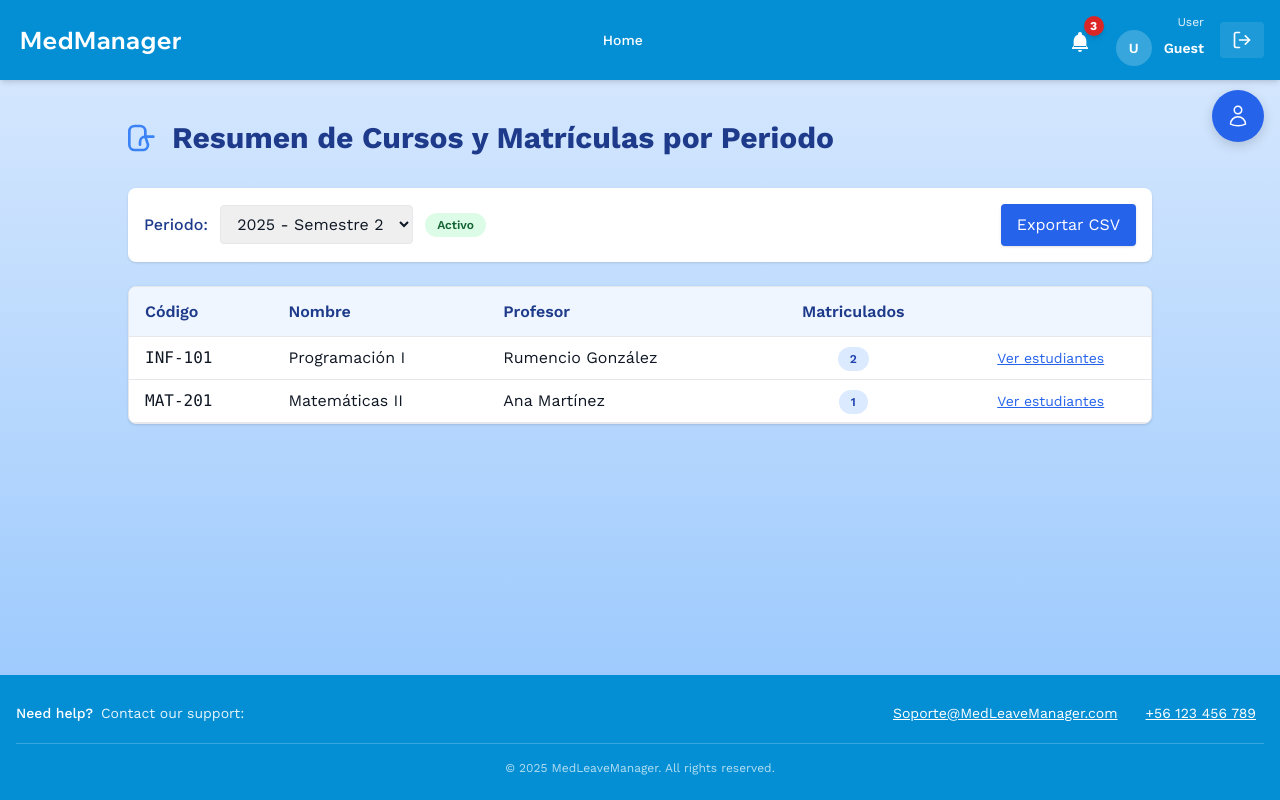
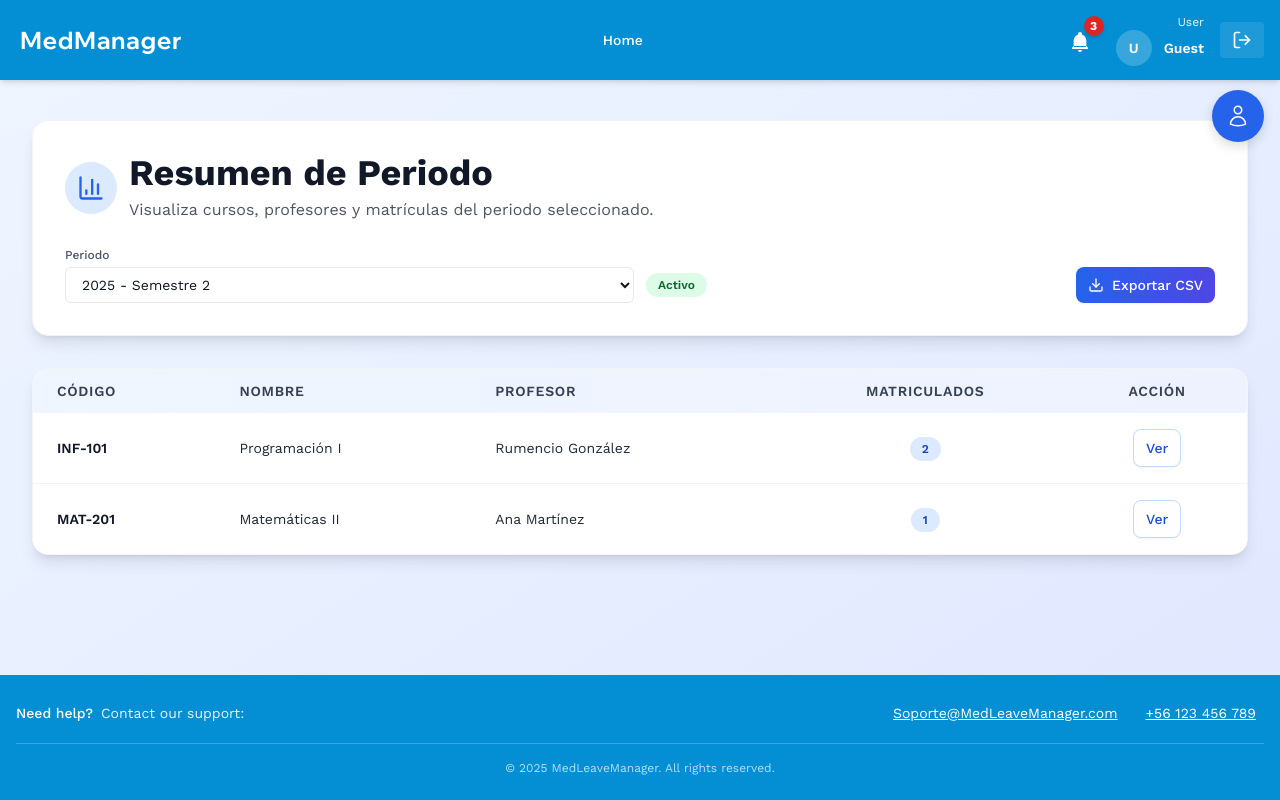
Before and after one commit to AlanCofre/Licencias_Gestion, a React (Vite) app in the folder frontend/: page /admin/periodo/resumen in a window 1280 px wide. Built offline with nearby package versions, Linux system fonts and the light colour scheme.

Commit message:
Arreglos en la página
Se hicieron cambios en ciertas páginas para que sean más acordes al estilo general de la página.

```diff
--- a/frontend/src/components/BannerSection.jsx
+++ b/frontend/src/components/BannerSection.jsx
@@ -70,7 +70,7 @@ const BannerSection = () => {
                   <div className="w-8 h-8 bg-orange-100 rounded-full flex items-center justify-center">
                     <BookOpen className="w-4 h-4 text-orange-600" strokeWidth={2} />
                   </div>
-                  <span>{t("i18n.admin.dashboard.courses", "Cursos")}</span>
+                  <span>{t("banner.btnCursos", "Cursos")}</span>
                 </div>
                 <svg className="w-4 h-4 text-gray-400" fill="none" stroke="currentColor" viewBox="0 0 24 24">
                   <path strokeLinecap="round" strokeLinejoin="round" strokeWidth={2} d="M9 5l7 7-7 7" />
@@ -85,7 +85,7 @@ const BannerSection = () => {
                   <div className="w-8 h-8 bg-green-100 rounded-full flex items-center justify-center">
                     <UsersRound className="w-4 h-4 text-green-600" strokeWidth={2} />
                   </div>
-                  <span>{t("i18n.admin.dashboard.enrollments", "Matrículas")}</span>
+                  <span>{t("banner.enrollments", "Matrículas")}</span>
                 </div>
                 <svg className="w-4 h-4 text-gray-400" fill="none" stroke="currentColor" viewBox="0 0 24 24">
                   <path strokeLinecap="round" strokeLinejoin="round" strokeWidth={2} d="M9 5l7 7-7 7" />
@@ -100,7 +100,7 @@ const BannerSection = () => {
                   <div className="w-8 h-8 bg-teal-100 rounded-full flex items-center justify-center">
                     <CalendarRange className="w-4 h-4 text-teal-600" strokeWidth={2} />
                   </div>
-                  <span>Periodos</span>
+                  <span>{t("banner.btnPeriodos", "Periodos")}</span>
                 </div>
                 <svg className="w-4 h-4 text-gray-400" fill="none" stroke="currentColor" viewBox="0 0 24 24">
                   <path strokeLinecap="round" strokeLinejoin="round" strokeWidth={2} d="M9 5l7 7-7 7" />
@@ -115,7 +115,7 @@ const BannerSection = () => {
                   <div className="w-8 h-8 bg-amber-100 rounded-full flex items-center justify-center">
                     <PieChart className="w-4 h-4 text-amber-600" strokeWidth={2} />
                   </div>
-                  <span>{t("i18n.admin.dashboard.summary", "Tablero")}</span>
+                  <span>{t("banner.btnTablero", "Tablero")}</span>
                 </div>
                 <svg className="w-4 h-4 text-gray-400" fill="none" stroke="currentColor" viewBox="0 0 24 24">
                   <path strokeLinecap="round" strokeLinejoin="round" strokeWidth={2} d="M9 5l7 7-7 7" />
@@ -126,13 +126,13 @@ const BannerSection = () => {
         ) : isProfessor ? (
           <>
             {/* Cursos (Profesor) */}
-            <Link to="/" className="inline-flex no-underline">
+            <Link to="/profesor/licencias" className="inline-flex no-underline">
               <button className="bg-white text-gray-700 px-6 py-3 min-w-[260px] rounded-lg shadow-lg hover:shadow-xl transition-all duration-200 flex items-center justify-between font-sans font-medium">
                 <div className="flex items-center gap-3">
                   <div className="w-8 h-8 bg-orange-100 rounded-full flex items-center justify-center">
                     <GraduationCap className="w-4 h-4 text-orange-500" strokeWidth={2} />
                   </div>
-                  <span>{t("banner.prof.courses", "Cursos")}</span>
+                  <span>{t("banner.btnAlumnos", "Alumnos")}</span>
                 </div>
                 <svg className="w-4 h-4 text-gray-400" fill="none" stroke="currentColor" viewBox="0 0 24 24">
                   <path strokeLinecap="round" strokeLinejoin="round" strokeWidth={2} d="M9 5l7 7-7 7" />
@@ -147,7 +147,7 @@ const BannerSection = () => {
                   <div className="w-8 h-8 bg-green-100 rounded-full flex items-center justify-center">
                     <CalendarCheck className="w-4 h-4 text-green-600" strokeWidth={2} />
                   </div>
-                  <span>{t("banner.prof.academicRegularity", "Regularidad académica")}</span>
+                  <span>{t("banner.btnRegularidad", "Regularidad académica")}</span>
                 </div>
                 <svg className="w-4 h-4 text-gray-400" fill="none" stroke="currentColor" viewBox="0 0 24 24">
                   <path strokeLinecap="round" strokeLinejoin="round" strokeWidth={2} d="M9 5l7 7-7 7" />
@@ -237,7 +237,7 @@ const BannerSection = () => {
                   <div className="w-8 h-8 bg-purple-100 rounded-full flex items-center justify-center">
                     <UsersRound className="w-4 h-4 text-purple-600" strokeWidth={2} />
                   </div>
-                  <span>Mis Matrículas</span>
+                  <span>{t("banner.btnMatriculas", "Matrículas")}</span>
                 </div>
                 <svg className="w-4 h-4 text-gray-400" fill="none" stroke="currentColor" viewBox="0 0 24 24">
                   <path strokeLinecap="round" strokeLinejoin="round" strokeWidth={2} d="M9 5l7 7-7 7" />
--- a/frontend/src/i18.js
+++ b/frontend/src/i18.js
@@ -96,6 +96,12 @@ const resources = {
         btnHistory: "Historial",
         btnResults: "Verificar Resultados",
         btnMatriculas: "Mis Matrículas",
+        enrollments: "Matrículas",
+        btnRegularidad: "Regularidad académica",
+        btnAlumnos: "Alumnos",
+        btnTablero: "Tablero",
+        btnPeriodos: "Periodos",
+        btnCursos: "Cursos",
       },
 
       // 🧩 Footer
@@ -683,6 +689,12 @@ const resources = {
         btnHistory: "History",
         btnResults: "Check Results",
         btnMatriculas: "My Enrollments",
+        enrollments: "Enrollments",
+        btnRegularidad: "Academic Regularity",
+        btnAlumnos: "Students",
+        btnTablero: "Dashboard",
+        btnPeriodos: "Periods",
+        btnCursos: "Courses",
       },
 
       // 🧩 Footer
--- a/frontend/src/pages/AdminResumenPeriodo.jsx
+++ b/frontend/src/pages/AdminResumenPeriodo.jsx
@@ -1,7 +1,8 @@
 import React, { useEffect, useState } from "react";
 import Navbar from "../components/Navbar";
 import Footer from "../components/Footer";
-import LoadingSpinner from "../components/LoadingSpinner";
+import { BarChart3, Download, Filter } from "lucide-react";
+import { useTranslation } from "react-i18next";
 
 // MOCKS para frontend (puedes reemplazar por fetch real, ver comentarios abajo)
 const mockPeriodos = [
@@ -38,6 +39,7 @@ const mockCursos = {
 };
 
 export default function AdminResumenPeriodo() {
+  const { t } = useTranslation();
   const [periodos, setPeriodos] = useState([]);
   const [periodoSel, setPeriodoSel] = useState("");
   const [cursos, setCursos] = useState([]);
@@ -83,43 +85,43 @@ export default function AdminResumenPeriodo() {
     URL.revokeObjectURL(url);
   };
 
-  if (loading && periodos.length === 0) {
   return (
-      <div className="min-h-screen flex items-center justify-center bg-gradient-to-b from-blue-50 to-blue-100 dark:bg-app dark:bg-none">
-        <LoadingSpinner size="large" text="Cargando resumen de períodos..." />
+    <div className="min-h-screen flex flex-col bg-gradient-to-br from-blue-50 to-indigo-100 dark:bg-app dark:bg-none">
+      <Navbar />
+      <main className="flex-1 w-full">
+        <div className="container mx-auto px-4 sm:px-6 lg:px-8 py-10 max-w-7xl">
+          {/* Header Section */}
+          <div className="mb-8">
+            <div className="bg-white rounded-2xl shadow-lg p-6 md:p-8 border border-gray-100">
+              <div className="flex items-center gap-3 mb-6">
+                <div className="bg-blue-100 p-3 rounded-full">
+                  <BarChart3 className="h-7 w-7 text-blue-600" />
                 </div>
-    );
-  }
+                <div>
+                  <h1 className="text-3xl md:text-4xl font-bold text-gray-900">
+                    Resumen de Periodo
+                  </h1>
+                  <p className="text-gray-600 mt-1">
+                    Visualiza cursos, profesores y matrículas del periodo
+                    seleccionado.
+                  </p>
+                </div>
+              </div>
 
-  return (
-    <div className="min-h-screen flex flex-col bg-gradient-to-b from-blue-100 to-blue-300 dark:bg-app dark:bg-none">
-      <Navbar />
-      <main className="flex-1 container mx-auto px-4 py-10">
-        <div className="max-w-5xl mx-auto">
-          <h1 className="text-3xl font-extrabold mb-8 text-blue-900 dark:text-blue-200 flex items-center gap-3">
-            <svg
-              className="w-8 h-8 text-blue-500"
-              fill="none"
-              stroke="currentColor"
-              strokeWidth={2}
-              viewBox="0 0 24 24"
+              {/* Filtros */}
+              <div className="grid grid-cols-12 gap-3 items-end">
+                <div className="col-span-12 md:col-span-6">
+                  <label
+                    htmlFor="periodo"
+                    className="block text-xs font-medium text-gray-600 mb-1"
                   >
-              <path
-                strokeLinecap="round"
-                strokeLinejoin="round"
-                d="M9 17v-2a4 4 0 014-4h6m-6 0V7a4 4 0 00-4-4H5a4 4 0 00-4 4v10a4 4 0 004 4h6a4 4 0 004-4z"
-              />
-            </svg>
-            Resumen de Cursos y Matrículas por Periodo
-          </h1>
-          <div className="mb-6 flex flex-col sm:flex-row sm:items-center gap-3 bg-white dark:bg-surface rounded-lg shadow p-4">
-            <label className="font-medium text-blue-900 dark:text-blue-200">
-              Periodo:
+                    Periodo
                   </label>
                   <select
+                    id="periodo"
                     value={periodoSel}
                     onChange={(e) => setPeriodoSel(e.target.value)}
-              className="border rounded px-3 py-2 focus:ring-2 focus:ring-blue-400"
+                    className="w-full border border-gray-200 bg-white px-3 py-2 rounded-md text-sm focus:outline-none focus:ring-2 focus:ring-[#048FD4]"
                     disabled={loading || periodos.length === 0}
                   >
                     {periodos.map((p) => (
@@ -128,7 +130,10 @@ export default function AdminResumenPeriodo() {
                       </option>
                     ))}
                   </select>
-            {/* Badge fuera del select */}
+                </div>
+
+                <div className="col-span-12 md:col-span-6">
+                  <div className="flex items-center justify-between gap-2">
                     {periodos.find((p) => p.id === periodoSel && p.activo) && (
                       <span className="inline-block bg-green-100 text-green-800 dark:bg-green-900/40 dark:text-green-300 rounded-full px-3 py-1 text-xs font-semibold">
                         Activo
@@ -136,81 +141,112 @@ export default function AdminResumenPeriodo() {
                     )}
                     <button
                       onClick={exportarCSV}
-              className="ml-auto px-4 py-2 bg-blue-600 text-white rounded shadow hover:bg-blue-700 transition"
+                      className="inline-flex items-center gap-2 px-3 py-2 bg-gradient-to-r from-blue-600 to-indigo-600 text-white text-sm font-medium rounded-lg hover:from-blue-700 hover:to-indigo-700 transition-all shadow-sm"
                       disabled={loading || cursos.length === 0}
                     >
+                      <Download className="h-4 w-4" />
                       Exportar CSV
                     </button>
                   </div>
+                </div>
+              </div>
+            </div>
+          </div>
 
+          {/* Error State */}
           {error && (
-            <div className="bg-red-50 border border-red-200 rounded-lg p-4 text-red-800 text-center mb-4 shadow">
+            <div className="mb-6 bg-red-50 border border-red-200 rounded-lg p-4 text-red-800 text-center shadow-sm">
               {error}
             </div>
           )}
 
+          {/* Loading State */}
           {loading ? (
-            <div className="bg-white dark:bg-surface rounded-lg p-8 text-center text-gray-500 animate-pulse shadow">
+            <div className="bg-white rounded-2xl shadow-lg border border-gray-100 p-8">
+              <div className="flex items-center justify-center py-16 text-gray-600">
+                <div className="animate-spin rounded-full h-8 w-8 border-b-2 border-blue-600 mr-3"></div>
                 Cargando cursos...
               </div>
+            </div>
           ) : cursos.length === 0 ? (
-            <div className="bg-white dark:bg-surface rounded-lg p-8 text-center text-gray-500 shadow">
+            <div className="bg-white rounded-2xl shadow-lg border border-gray-100">
+              <div className="text-center text-gray-500 text-sm py-16">
                 No hay cursos para este periodo.
               </div>
+            </div>
           ) : (
-            <div className="bg-white dark:bg-surface rounded-lg border dark:border-app overflow-x-auto shadow">
-              <table className="min-w-full">
-                <thead>
-                  <tr className="border-b dark:border-app bg-blue-50 dark:bg-app/30">
-                    <th className="py-3 px-4 text-left text-blue-900 dark:text-blue-200 font-semibold">
+            <div className="bg-white rounded-2xl shadow-lg border border-gray-100 overflow-hidden">
+              <div className="overflow-x-auto">
+                <table className="w-full">
+                  <thead className="bg-gradient-to-r from-blue-50 to-indigo-50">
+                    <tr>
+                      <th className="px-6 py-3 text-left text-sm font-semibold text-gray-700 uppercase tracking-wider">
                         Código
                       </th>
-                    <th className="py-3 px-4 text-left text-blue-900 dark:text-blue-200 font-semibold">
+                      <th className="px-6 py-3 text-left text-sm font-semibold text-gray-700 uppercase tracking-wider">
                         Nombre
                       </th>
-                    <th className="py-3 px-4 text-left text-blue-900 dark:text-blue-200 font-semibold">
+                      <th className="px-6 py-3 text-left text-sm font-semibold text-gray-700 uppercase tracking-wider">
                         Profesor
                       </th>
-                    <th className="py-3 px-4 text-center text-blue-900 dark:text-blue-200 font-semibold">
+                      <th className="px-6 py-3 text-center text-sm font-semibold text-gray-700 uppercase tracking-wider">
                         Matriculados
                       </th>
-                    <th className="py-3 px-4"></th>
+                      <th className="px-6 py-3 text-center text-sm font-semibold text-gray-700 uppercase tracking-wider">
+                        Acción
+                      </th>
                     </tr>
                   </thead>
-                <tbody>
+                  <tbody className="bg-white divide-y divide-gray-100">
                     {cursos.map((curso, idx) => (
                       <React.Fragment key={curso.codigo}>
-                      <tr className="border-b dark:border-app hover:bg-blue-50/60 dark:hover:bg-app/20 transition">
-                        <td className="py-2 px-4 font-mono">{curso.codigo}</td>
-                        <td className="py-2 px-4">{curso.nombre}</td>
-                        <td className="py-2 px-4">{curso.profesor}</td>
-                        <td className="py-2 px-4 text-center">
-                          <span className="inline-block bg-blue-100 text-blue-800 dark:bg-blue-900/30 dark:text-blue-300 rounded-full px-3 py-1 text-xs font-semibold">
+                        <tr className="hover:bg-blue-50 transition-colors">
+                          <td className="px-6 py-4 text-sm font-semibold text-gray-900">
+                            {curso.codigo}
+                          </td>
+                          <td className="px-6 py-4 text-sm text-gray-800">
+                            {curso.nombre}
+                          </td>
+                          <td className="px-6 py-4 text-sm text-gray-800">
+                            {curso.profesor}
+                          </td>
+                          <td className="px-6 py-4 text-center">
+                            <span className="inline-block bg-blue-100 text-blue-800 rounded-full px-3 py-1 text-xs font-semibold">
                               {curso.matriculados.length}
                             </span>
                           </td>
-                        <td className="py-2 px-4 text-center">
+                          <td className="px-6 py-4 text-center">
                             <button
-                            className="text-blue-600 underline text-sm hover:text-blue-800"
                               onClick={() =>
                                 setExpanded((prev) => ({
                                   ...prev,
                                   [idx]: !prev[idx],
                                 }))
                               }
+                              className="inline-flex items-center gap-2 px-3 py-2 bg-white hover:bg-blue-50 text-blue-700 text-sm font-medium rounded-lg border border-blue-200 transition-all shadow-sm"
                             >
-                            {expanded[idx] ? "Ocultar" : "Ver estudiantes"}
+                              {expanded[idx] ? "Ocultar" : "Ver"}
                             </button>
                           </td>
                         </tr>
                         {expanded[idx] && (
-                        <tr>
-                          <td colSpan={5} className="bg-blue-50 dark:bg-app/40 px-6 py-3">
-                            <ul className="list-disc ml-6 text-blue-900 dark:text-blue-100">
+                          <tr className="bg-blue-50/50">
+                            <td colSpan={5} className="px-6 py-4">
+                              <div className="space-y-2">
+                                <p className="text-xs font-semibold text-gray-600 uppercase tracking-wider">
+                                  Estudiantes matriculados
+                                </p>
+                                <ul className="grid grid-cols-1 md:grid-cols-2 lg:grid-cols-3 gap-2">
                                   {curso.matriculados.map((est, i) => (
-                                <li key={i}>{est.nombre}</li>
+                                    <li
+                                      key={i}
+                                      className="text-sm text-gray-700 bg-white rounded px-3 py-2 border border-gray-100"
+                                    >
+                                      {est.nombre}
+                                    </li>
                                   ))}
                                 </ul>
+                              </div>
                             </td>
                           </tr>
                         )}
@@ -219,6 +255,7 @@ export default function AdminResumenPeriodo() {
                   </tbody>
                 </table>
               </div>
+            </div>
           )}
         </div>
       </main>
--- a/frontend/src/pages/Cursos.jsx
+++ b/frontend/src/pages/Cursos.jsx
@@ -803,6 +803,7 @@ export default function AdminCursos() {
       </main>
 
       <Toast toast={toast} onClose={() => setToast(null)} />
+
       <Footer />
     </div>
   );
--- a/frontend/src/pages/PeriodoActivo.jsx
+++ b/frontend/src/pages/PeriodoActivo.jsx
@@ -189,7 +189,7 @@ export default function AdminPeriodos() {
   }
 
   return (
-    <div className="min-h-screen flex flex-col bg-gradient-to-b from-blue-100 to-blue-300 dark:bg-app dark:bg-none w-full overflow-x-hidden">
+    <div className="min-h-screen flex flex-col bg-gradient-to-b from-blue-50 to-blue-100 dark:bg-app dark:bg-none w-full overflow-x-hidden">
       <Navbar />
       <main className="flex-1 w-full">
         <div className="container mx-auto px-4 sm:px-6 lg:px-8 py-10 max-w-6xl">
--- a/frontend/src/pages/ProfeLicencias.jsx
+++ b/frontend/src/pages/ProfeLicencias.jsx
@@ -242,7 +242,7 @@ export default function ProfeLicencias() {
                   <Clock className="h-7 w-7 text-blue-600" />
                 </div>
                 <div className="flex-1">
-                  <h1 className="text-2xl font-bold text-gray-900">Licencias — Mis cursos</h1>
+                  <h1 className="text-2xl font-bold text-gray-900">Licencias — Mis Alumnos</h1>
                   <p className="text-gray-600 mt-1">Filtra la bandeja para localizar rápidamente licencias.</p>
                 </div>
 
--- a/frontend/src/pages/ProfeRegularidad.jsx
+++ b/frontend/src/pages/ProfeRegularidad.jsx
@@ -170,18 +170,31 @@ export default function ProfesorRegularidad() {
 
         <div className="bg-white dark:bg-surface rounded-2xl shadow overflow-hidden">
           <table className="w-full">
-            <thead className="bg-gray-50 dark:bg-app/40">
+            <thead className="bg-gradient-to-r from-blue-50 to-indigo-50">
               <tr>
-                <th className="text-left px-6 py-3 dark:text-blue-200">Estudiante</th>
-                <th className="text-left px-6 py-3 dark:text-blue-200">Ramo</th>
-                <th className="text-left px-6 py-3 dark:text-blue-200">Última subida</th>
-                <th className="text-left px-6 py-3 dark:text-blue-200">Licencias (30d)</th>
-                <th className="text-left px-6 py-3 dark:text-blue-200">Faltas estimadas</th>
-                <th className="text-left px-6 py-3 w-32 dark:text-blue-200">Estado</th>
-                <th className="px-6 py-3 text-center dark:text-blue-200">Acción</th>
+                <th className="px-6 py-3 text-left text-sm font-semibold text-gray-700 dark:text-blue-200 uppercase tracking-wider">
+                  Estudiante
+                </th>
+                <th className="px-6 py-3 text-left text-sm font-semibold text-gray-700 dark:text-blue-200 uppercase tracking-wider">
+                  Ramo
+                </th>
+                <th className="px-6 py-3 text-left text-sm font-semibold text-gray-700 dark:text-blue-200 uppercase tracking-wider">
+                  Última subida
+                </th>
+                <th className="px-6 py-3 text-left text-sm font-semibold text-gray-700 dark:text-blue-200 uppercase tracking-wider">
+                  Licencias (30d)
+                </th>
+                <th className="px-6 py-3 text-left text-sm font-semibold text-gray-700 dark:text-blue-200 uppercase tracking-wider">
+                  Faltas estimadas
+                </th>
+                <th className="px-6 py-3 text-left text-sm font-semibold text-gray-700 dark:text-blue-200 uppercase tracking-wider w-32">
+                  Estado
+                </th>
+                <th className="px-6 py-3 text-center text-sm font-semibold text-gray-700 dark:text-blue-200 uppercase tracking-wider">
+                  Acción
+                </th>
               </tr>
             </thead>
-
             <tbody>
               {filtered.map((s) => (
                 <React.Fragment key={s.id}>
```
Lines whose indentation alone changed are shown as unchanged.
